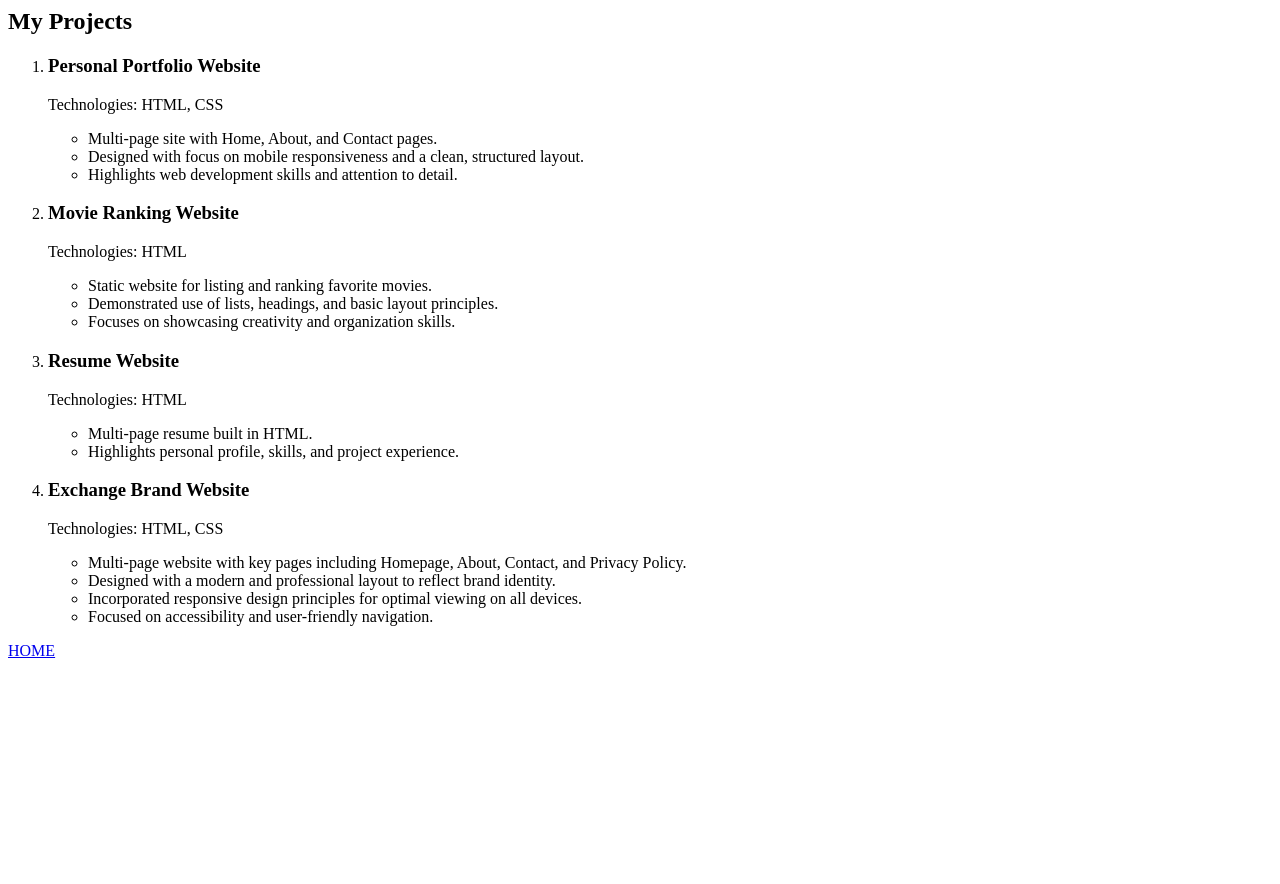
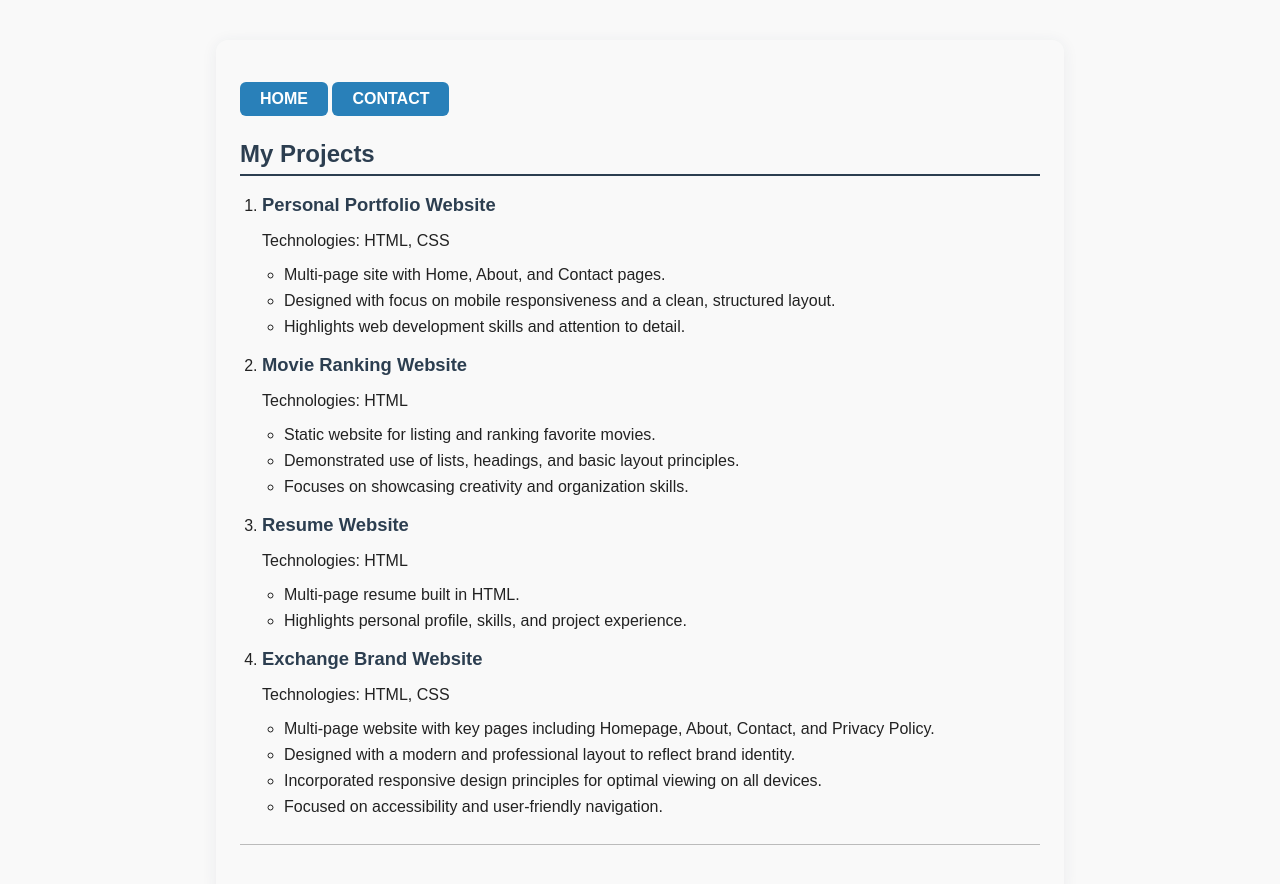
Before and after one commit to reecmedia/html-reec-capstone-1-resume, a plain HTML site: page projects.html in a window 1280 px wide. Before the commit the page ends 800 px from the top, so only its background shows below. Drawn offline with Linux system fonts and the light colour scheme.

Commit message:
Update projects.html

```diff
--- a/projects.html
+++ b/projects.html
@@ -1,3 +1,14 @@
+<!DOCTYPE html>
+<html lang="en">
+<head>
+	<meta charset="UTF-8">
+	<meta name="viewport" content="width=device-width, initial-scale=1.0">
+	<title>My Projects</title>
+	<link rel="stylesheet" href="styles.css">
+</head>
+<body>
+	<button><a href="./index.html">HOME</a></button>
+	<button><a href="./contact.html">CONTACT</a></button>
 	<h2>My Projects</h2>
 	<ol>
 		<li>
@@ -37,4 +48,6 @@
 			</ul>
 		</li>
 	</ol>
-<a href="./index.html">HOME</a>
+	<hr>
+</body>
+</html>
```
Lines whose indentation alone changed are shown as unchanged.
